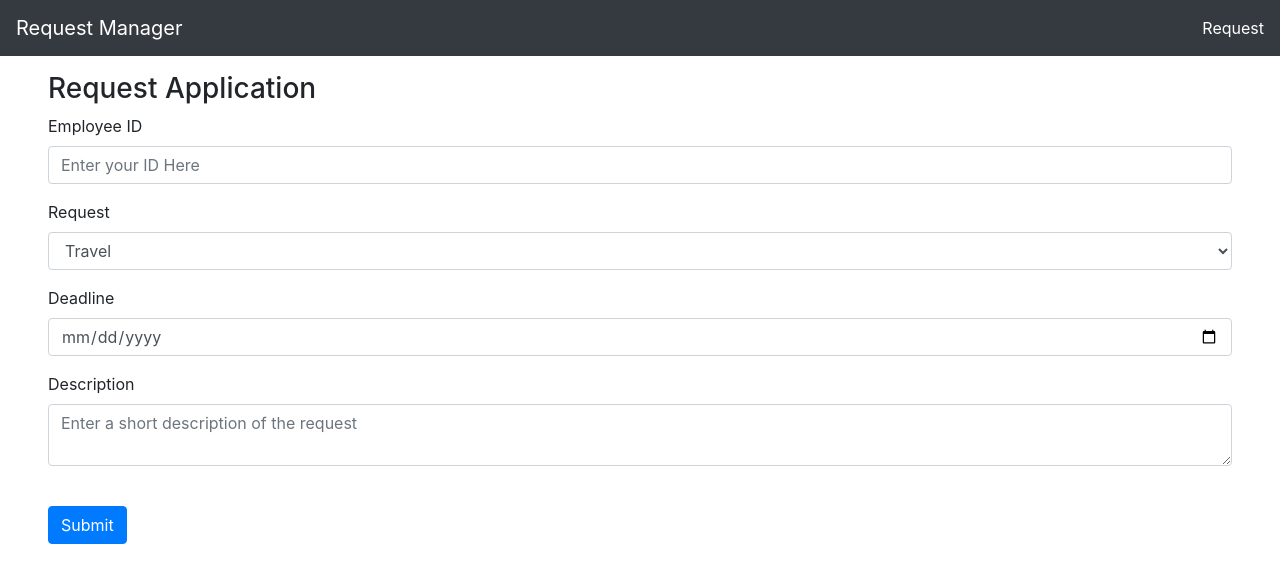
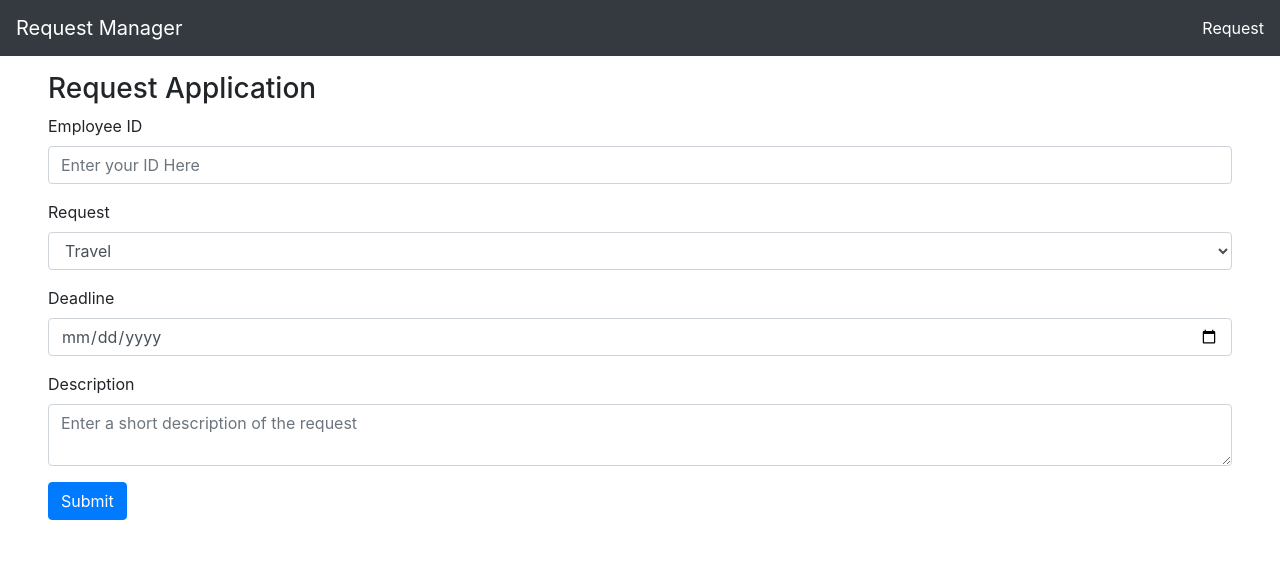
Before and after one commit to DallasCarraher/portlandhr-react-app, a React (Create React App) app: page /Request in a window 1280 px wide. Shown: the top 582 px of the page. Built offline with nearby package versions, Linux system fonts and the light colour scheme.

Commit message:
added ui features for POST; Loading animation and alert for response

```diff
--- a/package.json
+++ b/package.json
@@ -35,6 +35,5 @@
       "last 1 firefox version",
       "last 1 safari version"
     ]
-  },
-  "proxy": "http://localhost:3001"
+  }
 }
--- a/src/Components/PostForm.js
+++ b/src/Components/PostForm.js
@@ -1,17 +1,6 @@
 import React, { Component } from 'react';
-import { Alert, Button, Form, FormGroup, Label, Input } from 'reactstrap';
+import { Alert, Button, Form, FormGroup, Label, Input, Spinner } from 'reactstrap';
 import axios from 'axios'
-
-// class Alert extends Component {
-//   constructor(props){
-//     super(props)
-
-//     this.state = {
-//       visible: true
-//     }
-//   }
-
-// }
 
 class PostForm extends Component {
   constructor(props) {
@@ -22,9 +11,10 @@ class PostForm extends Component {
       requesttype: 'Travel',
       deadlinedate: '',
       description: '',
-      formErrors: {id: '', deadlinedate: ''},
-      idValid: false,
-      deadlinedateValid: false
+      formErrors: false,
+      loading: false,
+      success: false,
+      failure: false
     }
   }
 
@@ -35,13 +25,20 @@ class PostForm extends Component {
   submitHandler = e => {
     e.preventDefault()
     console.log(this.state)
-
+    this.setState({ loading : true })
+    this.setState({ success : false })
+    this.setState({ failure : false })
+    setTimeout(() => {
       axios.post('http://localhost:3001/newuser', this.state)
       .then(response => {
         console.log(response)
+        this.setState({ success : true })
       }).catch(error => {
         console.log(error)
+        this.setState({ failure : true })
       })
+      this.setState({ loading : false })
+    }, 3000);
   }
 
   // handleSubmit = async e => {
@@ -58,10 +55,10 @@ class PostForm extends Component {
   // };
 
   render() {
-    const { id, requesttype, deadlinedate, description } = this.state
+
+    const { id, requesttype, deadlinedate, description, loading, success, failure } = this.state
     return (
       <Form className='mx-5' onSubmit={this.submitHandler}>
-      {this.state.error && <Alert text={this.state.error} />}
       <h3 className='mt-3'>Request Application</h3>
         <FormGroup>
           <Label for="id">Employee ID</Label>
@@ -121,12 +118,13 @@ class PostForm extends Component {
             value={description}
             onChange={this.changeHandler}/>
         </FormGroup>
-        {/* <FormGroup check>
-          <Label check>
-            <Input type="checkbox" />{'I hereby sign away my soul'}
-          </Label>
-        </FormGroup> */}
-        <Button type="submit" className="mt-4" color="primary">Submit</Button>
+        <div style={{display: 'flex', height:'2em'}}>
+          <Button style={{display: 'flex',}} type="submit" className="mt-auto" color="primary" disabled={loading || success}>Submit</Button>
+          <div className="mt-auto" style={{display: 'flex',  marginLeft: '1em', paddingTop: '2px'}}>{ loading && <Spinner color="primary" /> }</div>
+          <div className="mt-auto" style={{display: 'flex', height:'4em'}}>{ success && <Alert color="success"> Request Successfully Sent! </Alert>}</div>
+          <div className="mt-auto" style={{display: 'flex', height:'4em'}}>{ failure && <Alert color="danger"> Something went wrong... Please Try Again </Alert>}</div>
+        </div>
+
       </Form>
     );
   }
```
Lines whose indentation alone changed are shown as unchanged.
